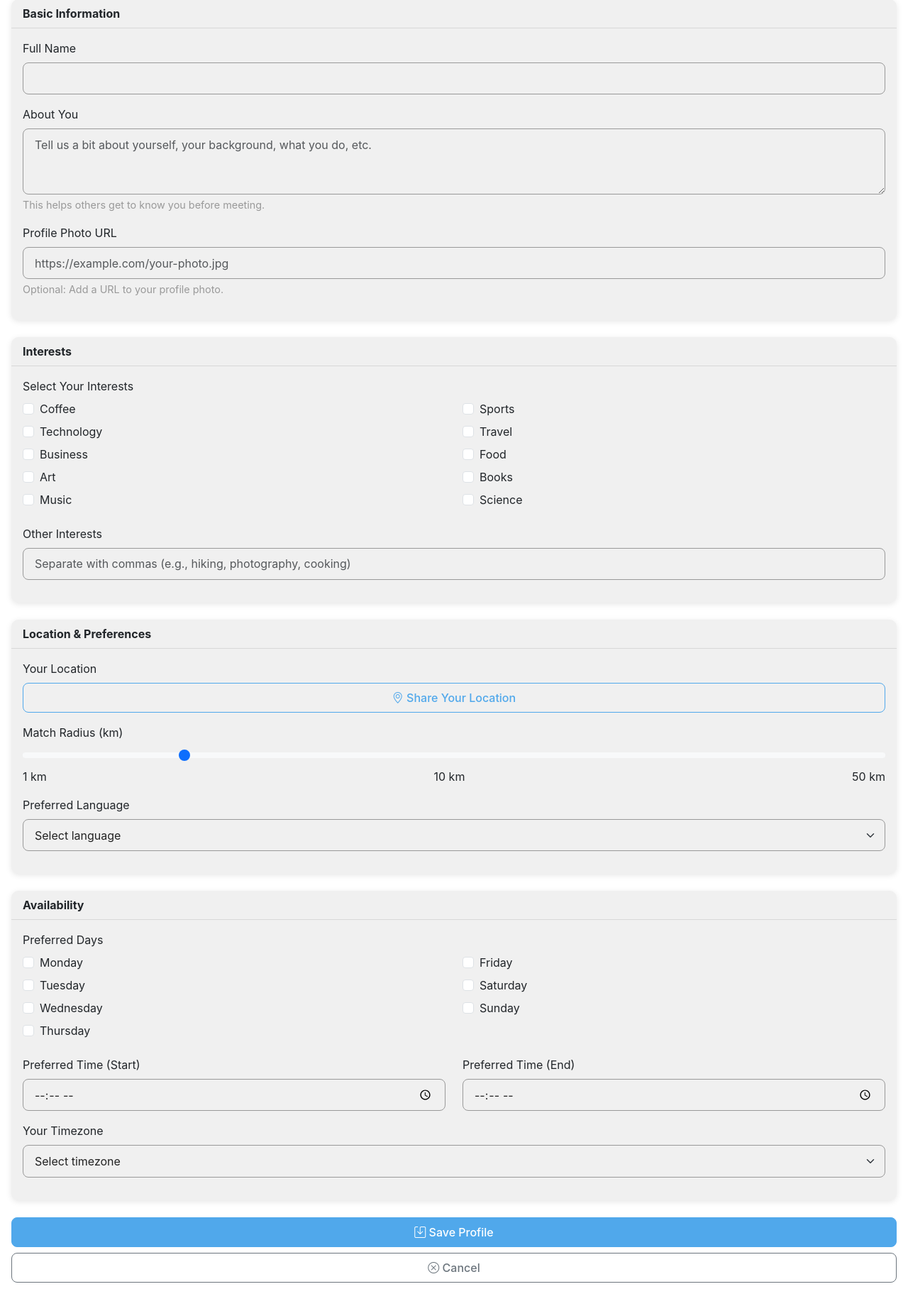
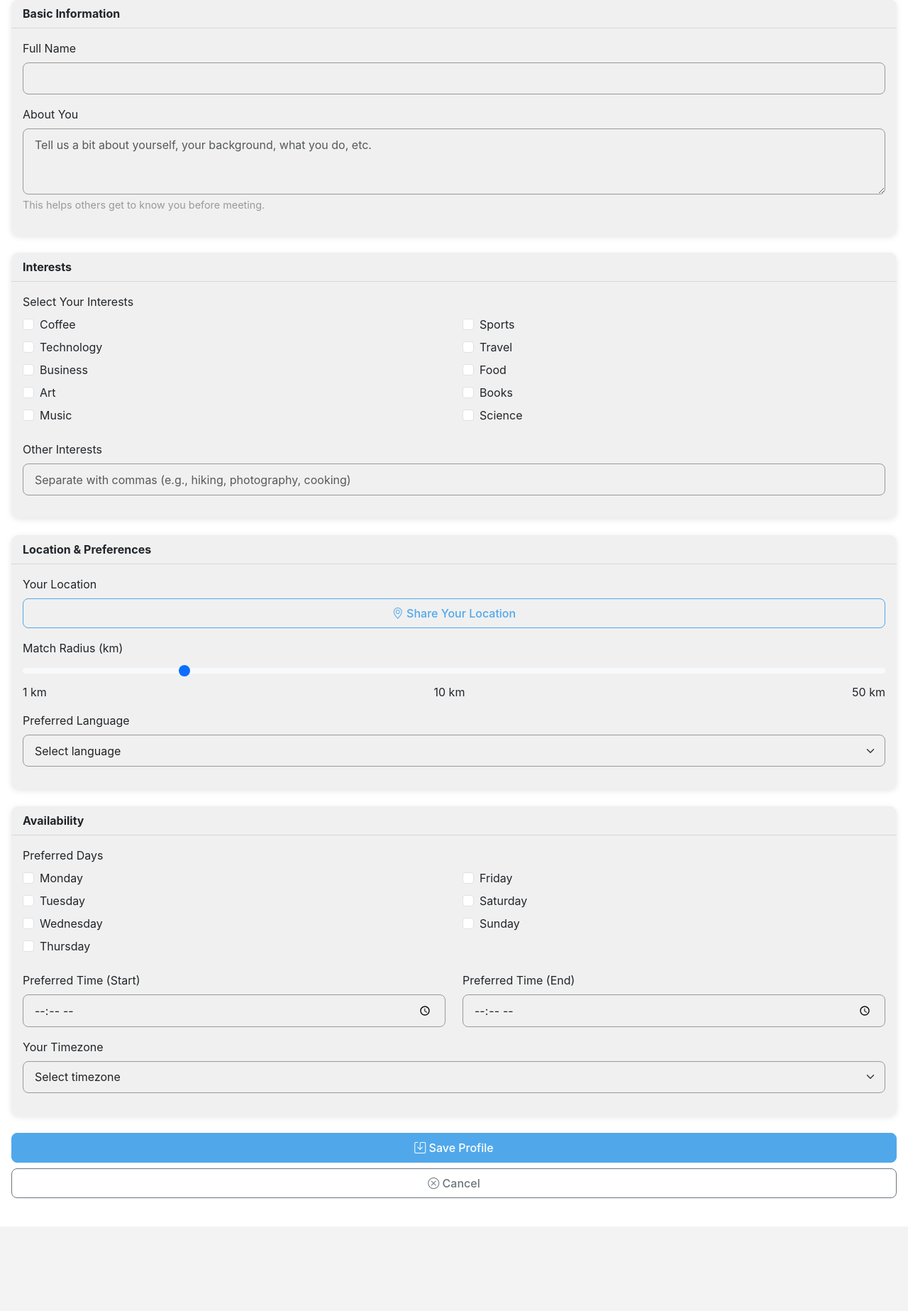
Before and after one commit to Nellrun/random-coffee, a FastAPI app: page /profile/edit in a window 1280 px wide. Shown: the part 135-1982 px from the top of the page at 71% size. After the commit the page ends 1823 px from the top, so only its background shows below. Run offline with FastAPI, Linux system fonts and the light colour scheme; some libraries are stand-ins or nearby versions.

Commit message:
small fixes

```diff
--- a/app/database/models.py
+++ b/app/database/models.py
@@ -13,12 +13,12 @@ class UserBase(BaseModel):
     location_lat: Optional[float] = None
     location_lon: Optional[float] = None
     radius: int = 10
-    preferred_language: str = "en"
+    preferred_language: str = "ru"
     photo_url: Optional[str] = None
     preferred_days: List[str] = []
     preferred_time_start: Optional[time] = None
     preferred_time_end: Optional[time] = None
-    timezone: str = "UTC"
+    timezone: str = "Europe/Paris"
 
 
 class UserCreate(UserBase):
--- a/app/webapp/templates/profile_edit.html
+++ b/app/webapp/templates/profile_edit.html
@@ -27,14 +27,6 @@
                 <textarea class="form-control" id="bio" name="bio" rows="3" placeholder="Tell us a bit about yourself, your background, what you do, etc."></textarea>
                 <div class="form-text hint-text">
                     This helps others get to know you before meeting.
-                </div>
-            </div>
-
-            <div class="mb-3">
-                <label for="photoUrl" class="form-label">Profile Photo URL</label>
-                <input type="url" class="form-control" id="photoUrl" name="photoUrl" placeholder="https://example.com/your-photo.jpg">
-                <div class="form-text hint-text">
-                    Optional: Add a URL to your profile photo.
                 </div>
             </div>
         </div>
```
